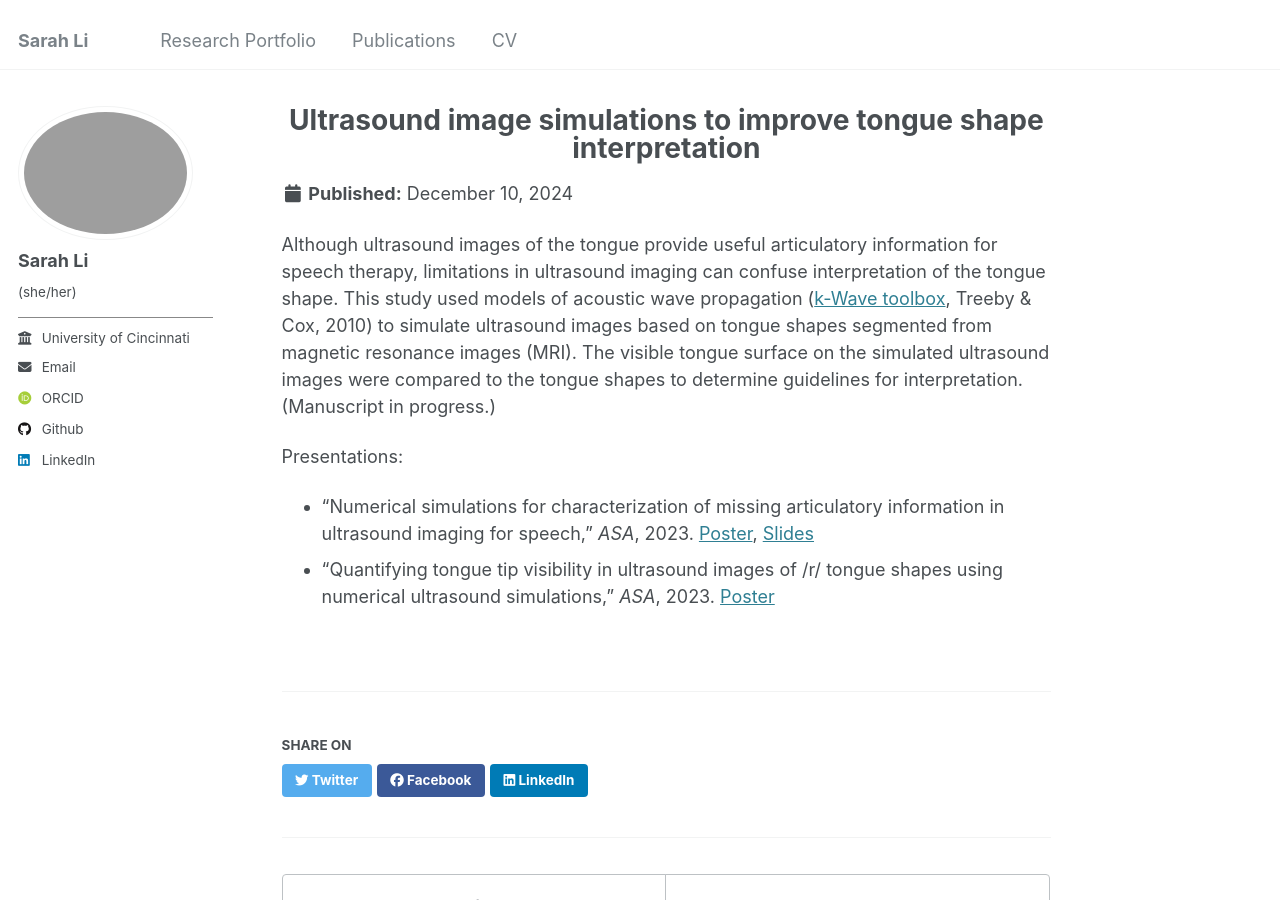
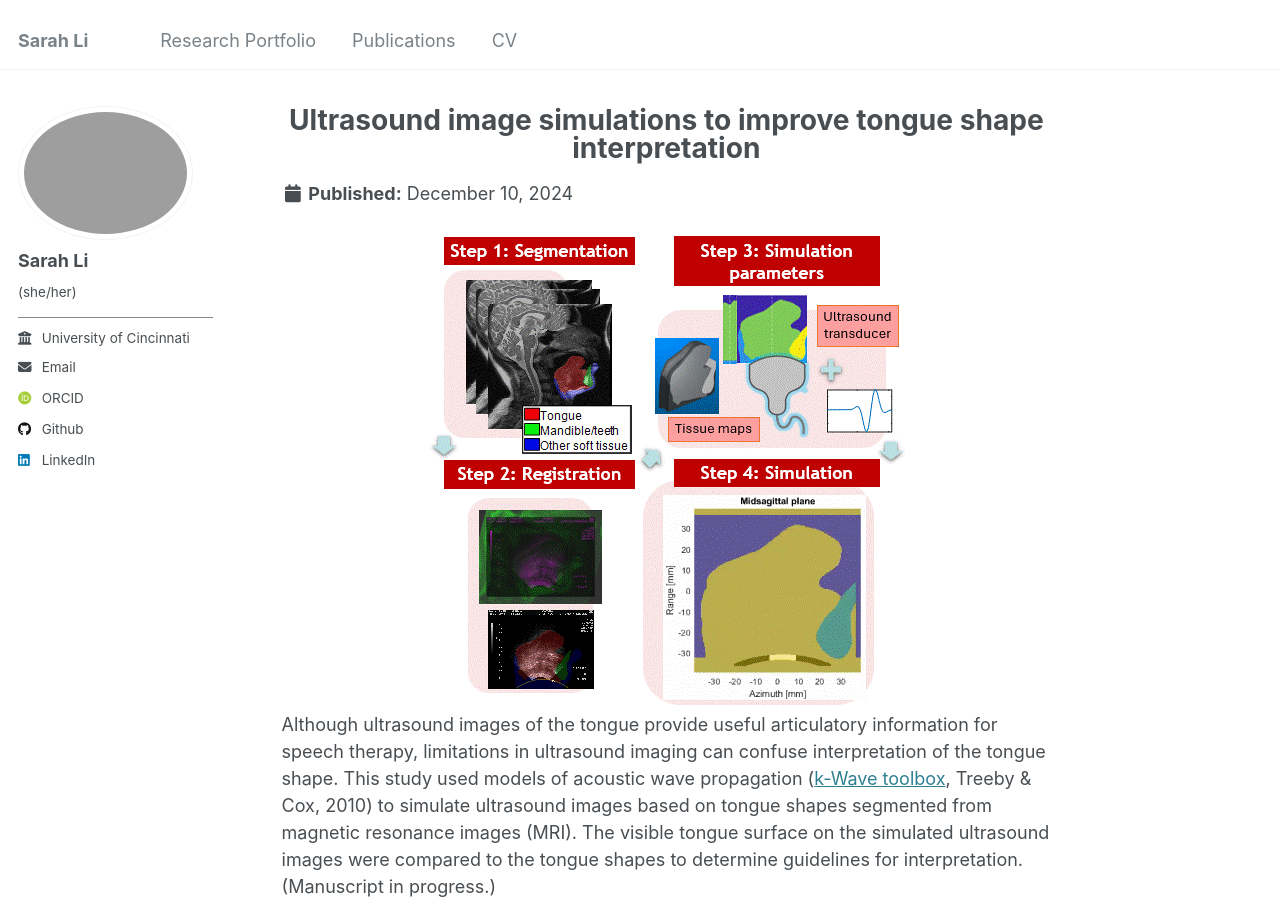
Before and after one commit to SarahRLi/sarahrli.github.io, a Jekyll site: the page built from _portfolio/portfolio-2.md, in a window 1280 px wide and 900 px high. Built offline with Jekyll 4.4.1, drawn with Linux system fonts in a browser that asks for light colours; some web fonts are replaced.

Commit message:
Update portfolio-2.md

```diff
--- a/_portfolio/portfolio-2.md
+++ b/_portfolio/portfolio-2.md
@@ -3,6 +3,7 @@ title: "<div align='center'>Ultrasound image simulations to improve tongue shape
 excerpt: "<div align='center'><img src='/images/ultrasound_tongue_simulation.gif'></div>"
 collection: portfolio
 ---
+<div align='center'><img src='/images/ultrasound_tongue_simulation.gif'></div>
 
 Although ultrasound images of the tongue provide useful articulatory information for speech therapy, limitations in ultrasound imaging can confuse interpretation of the tongue shape. This study used models of acoustic wave propagation ([k-Wave toolbox](http://www.k-wave.org/), Treeby & Cox, 2010) to simulate ultrasound images based on tongue shapes segmented from magnetic resonance images (MRI). The visible tongue surface on the simulated ultrasound images were compared to the tongue shapes to determine guidelines for interpretation. (Manuscript in progress.)
 
```
